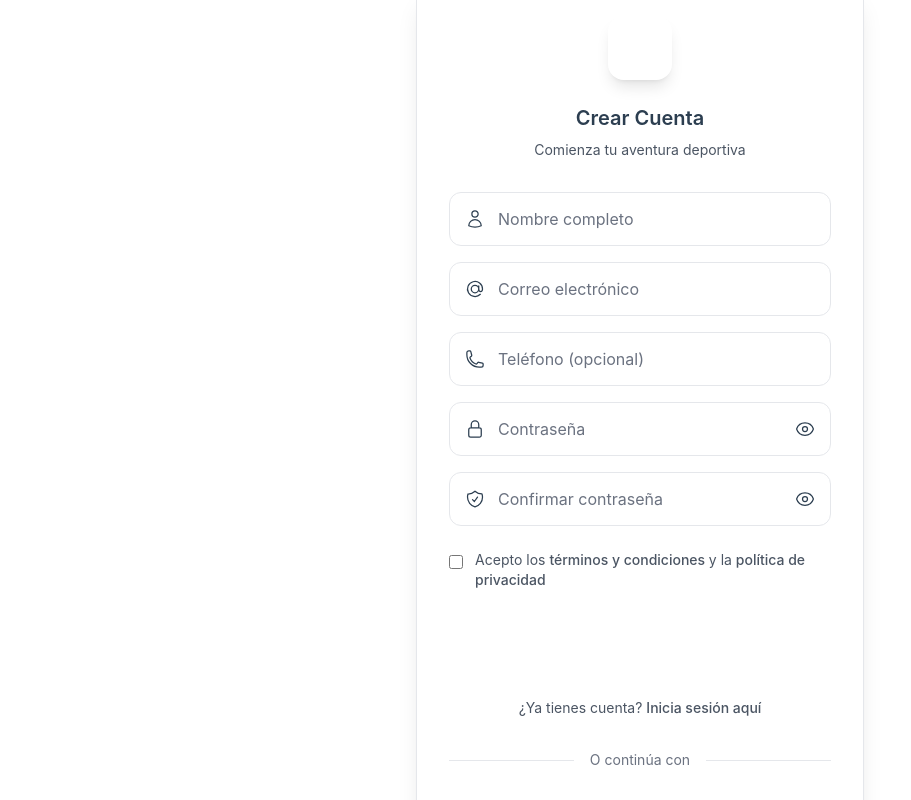
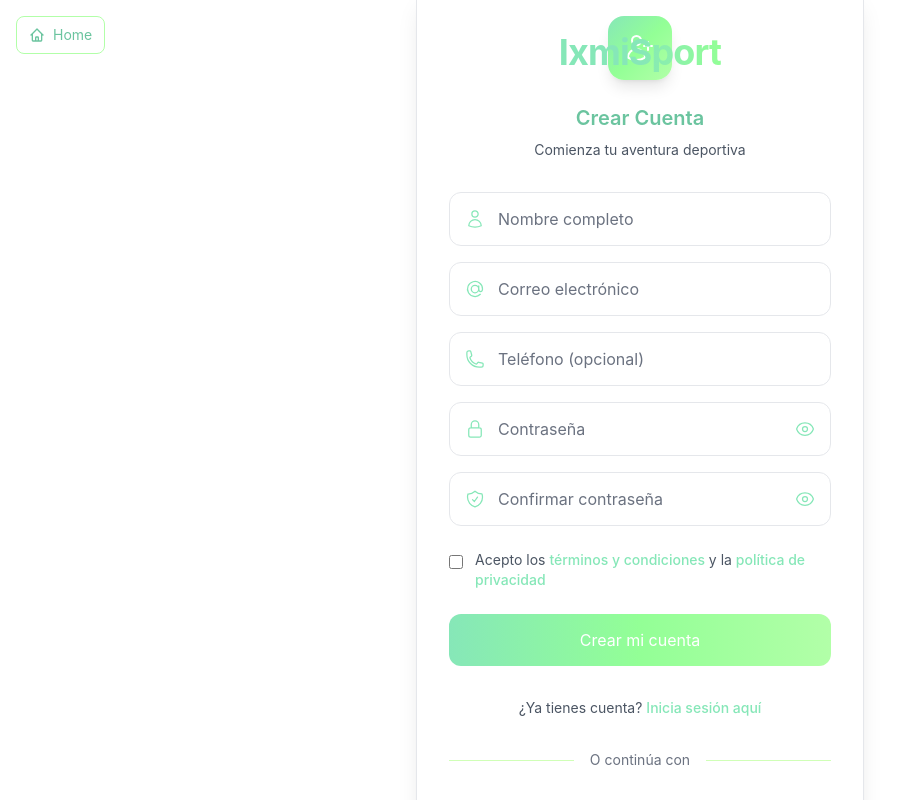
Before and after one commit to Haz117/Ixmisport, a Vue app: page /register in a window 1280 px wide. Shown: the whole page, without its empty margins (0-911 px from the left). Built offline with nearby package versions, Linux system fonts and the light colour scheme.

Commit message:
feat: Actualice estilos y enlaces en Register.vue

```diff
--- a/src/assets/base.css
+++ b/src/assets/base.css
@@ -21,6 +21,18 @@
   --vt-c-text-dark-2: rgba(235, 235, 235, 0.64);
 }
 
+/* IxmiSport green color palette */
+:root {
+  /* Nueva paleta de colores verde para IxmiSport */
+  --ixmi-50: #F2F5DE;    /* Color más claro para fondos sutiles */
+  --ixmi-100: #D0FFB7;   /* Color claro para fondos */
+  --ixmi-200: #B2FFA8;   /* Color medio-claro para bordes */
+  --ixmi-300: #93FF96;   /* Color medio para efectos */
+  --ixmi-400: #86E7B8;   /* Color principal para elementos interactivos */
+  --ixmi-500: #86E7B8;   /* Color principal (duplicado para compatibilidad) */
+  --ixmi-600: #6BC49F;   /* Color más oscuro para texto principal */
+}
+
 /* semantic color variables for this project */
 :root {
   --color-background: var(--vt-c-white);
@@ -36,6 +48,8 @@
   --section-gap: 160px;
 }
 
+/* Modo oscuro deshabilitado para IxmiSport */
+/*
 @media (prefers-color-scheme: dark) {
   :root {
     --color-background: var(--vt-c-black);
@@ -49,6 +63,7 @@
     --color-text: var(--vt-c-text-dark-2);
   }
 }
+*/
 
 *,
 *::before,
@@ -84,3 +99,45 @@
   -webkit-font-smoothing: antialiased;
   -moz-osx-font-smoothing: grayscale;
 }
+
+/* Clases utilitarias para colores IxmiSport */
+.bg-ixmi-50 { background-color: var(--ixmi-50); }
+.bg-ixmi-100 { background-color: var(--ixmi-100); }
+.bg-ixmi-200 { background-color: var(--ixmi-200); }
+.bg-ixmi-300 { background-color: var(--ixmi-300); }
+.bg-ixmi-400 { background-color: var(--ixmi-400); }
+.bg-ixmi-500 { background-color: var(--ixmi-500); }
+.bg-ixmi-600 { background-color: var(--ixmi-600); }
+
+.text-ixmi-50 { color: var(--ixmi-50); }
+.text-ixmi-100 { color: var(--ixmi-100); }
+.text-ixmi-200 { color: var(--ixmi-200); }
+.text-ixmi-300 { color: var(--ixmi-300); }
+.text-ixmi-400 { color: var(--ixmi-400); }
+.text-ixmi-500 { color: var(--ixmi-500); }
+.text-ixmi-600 { color: var(--ixmi-600); }
+
+.border-ixmi-50 { border-color: var(--ixmi-50); }
+.border-ixmi-100 { border-color: var(--ixmi-100); }
+.border-ixmi-200 { border-color: var(--ixmi-200); }
+.border-ixmi-300 { border-color: var(--ixmi-300); }
+.border-ixmi-400 { border-color: var(--ixmi-400); }
+.border-ixmi-500 { border-color: var(--ixmi-500); }
+.border-ixmi-600 { border-color: var(--ixmi-600); }
+
+/* Clases de gradientes para IxmiSport */
+.from-ixmi-500 { --tw-gradient-from: var(--ixmi-500); }
+.from-ixmi-400 { --tw-gradient-from: var(--ixmi-400); }
+.from-ixmi-300 { --tw-gradient-from: var(--ixmi-300); }
+.from-ixmi-200 { --tw-gradient-from: var(--ixmi-200); }
+
+.via-ixmi-500 { --tw-gradient-to: var(--ixmi-500); --tw-gradient-stops: var(--tw-gradient-from), var(--ixmi-500), var(--tw-gradient-to); }
+.via-ixmi-400 { --tw-gradient-to: var(--ixmi-400); --tw-gradient-stops: var(--tw-gradient-from), var(--ixmi-400), var(--tw-gradient-to); }
+.via-ixmi-300 { --tw-gradient-to: var(--ixmi-300); --tw-gradient-stops: var(--tw-gradient-from), var(--ixmi-300), var(--tw-gradient-to); }
+.via-ixmi-200 { --tw-gradient-to: var(--ixmi-200); --tw-gradient-stops: var(--tw-gradient-from), var(--ixmi-200), var(--tw-gradient-to); }
+
+.to-ixmi-500 { --tw-gradient-to: var(--ixmi-500); }
+.to-ixmi-400 { --tw-gradient-to: var(--ixmi-400); }
+.to-ixmi-300 { --tw-gradient-to: var(--ixmi-300); }
+.to-ixmi-200 { --tw-gradient-to: var(--ixmi-200); }
+.to-ixmi-100 { --tw-gradient-to: var(--ixmi-100); }
--- a/src/views/Login.vue
+++ b/src/views/Login.vue
@@ -1,5 +1,18 @@
 <template>
   <div class="min-h-screen min-w-full w-screen h-screen bg-gradient-to-br from-ixmi-50 via-white to-ixmi-100 flex items-center justify-center relative overflow-hidden">
+
+    <!-- Botón de regreso al Home en esquina superior izquierda -->
+    <div class="absolute top-4 left-4 z-30">
+      <router-link
+        to="/"
+        class="inline-flex items-center justify-center px-3 py-2 text-sm text-ixmi-600 bg-white/90 backdrop-blur-sm border border-ixmi-200 rounded-lg hover:bg-white hover:border-ixmi-300 transition-all duration-300 hover:shadow-md opacity-0 animate-elegant-fade-down animation-delay-100"
+      >
+        <svg class="w-4 h-4 mr-2" fill="none" stroke="currentColor" viewBox="0 0 24 24">
+          <path stroke-linecap="round" stroke-linejoin="round" stroke-width="2" d="M3 12l2-2m0 0l7-7 7 7M5 10v10a1 1 0 001 1h3m10-11l2 2m-2-2v10a1 1 0 01-1 1h-3m-6 0a1 1 0 001-1v-4a1 1 0 011-1h2a1 1 0 011 1v4a1 1 0 001 1m-6 0h6"></path>
+        </svg>
+        Home
+      </router-link>
+    </div>
 
     <!-- Título elegante y profesional en la parte superior -->
     <div class="absolute top-4 sm:top-6 left-1/2 transform -translate-x-1/2 z-20 px-4">
@@ -305,7 +318,7 @@
 input:focus {
   transform: translateY(-2px);
   box-shadow: 0 8px 20px rgba(134, 231, 184, 0.15);
-}
+}n
 
 /* Responsividad mejorada */
 @media (max-width: 640px) {
--- a/src/views/Register.vue
+++ b/src/views/Register.vue
@@ -1,20 +1,34 @@
 <template>
-  <div class="min-h-screen min-w-full w-screen h-screen bg-gradient-to-br from-ixmi-50 via-white to-ixmi-100 flex items-center justify-center relative overflow-hidden">
+  <div class="min-h-screen min-w-full w-screen h-screen bg-white flex items-center justify-center relative overflow-hidden">
+
+    <!-- Botón de regreso al Home en esquina superior izquierda -->
+    <div class="absolute top-4 left-4 z-30">
+      <router-link
+        to="/"
+        class="inline-flex items-center justify-center px-3 py-2 text-sm text-ixmi-600 bg-white/90 backdrop-blur-sm border border-ixmi-200 rounded-lg hover:bg-white hover:border-ixmi-300 transition-all duration-300 hover:shadow-md opacity-0 animate-elegant-fade-down animation-delay-100"
+      >
+        <svg class="w-4 h-4 mr-2" fill="none" stroke="currentColor" viewBox="0 0 24 24">
+          <path stroke-linecap="round" stroke-linejoin="round" stroke-width="2" d="M3 12l2-2m0 0l7-7 7 7M5 10v10a1 1 0 001 1h3m10-11l2 2m-2-2v10a1 1 0 01-1 1h-3m-6 0a1 1 0 001-1v-4a1 1 0 011-1h2a1 1 0 011 1v4a1 1 0 001 1m-6 0h6"></path>
+        </svg>
+        Home
+      </router-link>
+    </div>
+
     <!-- Título elegante en la parte superior -->
     <div class="absolute top-4 sm:top-6 md:top-8 left-1/2 transform -translate-x-1/2 z-20 px-4">
       <div class="text-center opacity-0 animate-elegant-fade-down animation-delay-200">
         <h1 class="text-2xl sm:text-3xl md:text-4xl font-bold bg-gradient-to-r from-ixmi-500 via-ixmi-400 to-ixmi-300 bg-clip-text text-transparent tracking-tight">
           IxmiSport
         </h1>
-        <div class="h-0.5 w-12 sm:w-14 md:w-16 bg-gradient-to-r from-ixmi-400 to-ixmi-300 mx-auto mt-1 sm:mt-2 rounded-full opacity-0 animate-elegant-expand animation-delay-600"></div>
+        <div class="h-0.5 w-12 sm:w-14 md:w-16 bg-gradient-to-r from-ixmi-300 to-ixmi-200 mx-auto mt-1 sm:mt-2 rounded-full opacity-0 animate-elegant-expand animation-delay-600"></div>
       </div>
     </div>
 
     <!-- Elementos decorativos de fondo con movimiento suave -->
     <div class="absolute inset-0">
-      <div class="absolute top-16 left-8 sm:left-16 w-48 h-48 sm:w-64 sm:h-64 md:w-72 md:h-72 bg-ixmi-200/25 rounded-full blur-3xl animate-elegant-float"></div>
-      <div class="absolute bottom-16 right-8 sm:right-16 w-64 h-64 sm:w-80 sm:h-80 md:w-96 md:h-96 bg-ixmi-300/15 rounded-full blur-3xl animate-elegant-float-delayed"></div>
-      <div class="absolute top-1/3 left-1/3 w-40 h-40 sm:w-48 sm:h-48 md:w-56 md:h-56 bg-ixmi-400/10 rounded-full blur-2xl animate-elegant-breathe"></div>
+      <div class="absolute top-16 left-8 sm:left-16 w-48 h-48 sm:w-64 sm:h-64 md:w-72 md:h-72 bg-ixmi-100/30 rounded-full blur-3xl animate-elegant-float"></div>
+      <div class="absolute bottom-16 right-8 sm:right-16 w-64 h-64 sm:w-80 sm:h-80 md:w-96 md:h-96 bg-ixmi-200/20 rounded-full blur-3xl animate-elegant-float-delayed"></div>
+      <div class="absolute top-1/3 left-1/3 w-40 h-40 sm:w-48 sm:h-48 md:w-56 md:h-56 bg-ixmi-300/15 rounded-full blur-2xl animate-elegant-breathe"></div>
     </div>
 
     <!-- Contenedor principal -->
@@ -24,7 +38,7 @@
         <!-- Header con entrada suave -->
         <div class="text-center mb-6 sm:mb-8">
           <div class="relative">
-            <div class="w-12 h-12 sm:w-14 sm:h-14 md:w-16 md:h-16 bg-gradient-to-br from-ixmi-500 via-ixmi-400 to-ixmi-300 rounded-xl sm:rounded-2xl mx-auto mb-4 sm:mb-6 flex items-center justify-center shadow-lg transform transition-all duration-500 hover:scale-105 hover:rotate-3 opacity-0 animate-elegant-icon animation-delay-800">
+            <div class="w-12 h-12 sm:w-14 sm:h-14 md:w-16 md:h-16 bg-gradient-to-br from-ixmi-400 via-ixmi-300 to-ixmi-200 rounded-xl sm:rounded-2xl mx-auto mb-4 sm:mb-6 flex items-center justify-center shadow-lg transform transition-all duration-500 hover:scale-105 hover:rotate-3 opacity-0 animate-elegant-icon animation-delay-800">
               <UserPlusIcon class="w-6 h-6 sm:w-7 sm:h-7 md:w-8 md:h-8 text-white" />
             </div>
           </div>
@@ -139,16 +153,16 @@
               type="checkbox"
               id="terms"
               v-model="formData.acceptTerms"
-              class="mt-0.5 sm:mt-1 w-4 h-4 text-ixmi-400 border border-ixmi-300 rounded focus:ring-ixmi-400 focus:ring-2 transition-all duration-300 hover:scale-105"
+              class="mt-0.5 sm:mt-1 w-4 h-4 text-ixmi-300 border border-ixmi-200 rounded focus:ring-ixmi-300 focus:ring-2 transition-all duration-300 hover:scale-105"
               required
             />
             <label for="terms" class="text-xs sm:text-sm text-gray-600 leading-relaxed">
               Acepto los
-              <a href="#" class="text-ixmi-500 hover:text-ixmi-400 font-medium transition-colors duration-300 hover:underline">
+              <a href="#" class="text-ixmi-400 hover:text-ixmi-300 font-medium transition-colors duration-300 hover:underline">
                 términos y condiciones
               </a>
               y la
-              <a href="#" class="text-ixmi-500 hover:text-ixmi-400 font-medium transition-colors duration-300 hover:underline">
+              <a href="#" class="text-ixmi-400 hover:text-ixmi-300 font-medium transition-colors duration-300 hover:underline">
                 política de privacidad
               </a>
             </label>
@@ -159,7 +173,7 @@
             <button
               type="submit"
               :disabled="isLoading"
-              class="w-full bg-gradient-to-r from-ixmi-500 via-ixmi-400 to-ixmi-300 text-white py-2.5 sm:py-3.5 rounded-lg sm:rounded-xl font-medium text-sm sm:text-base transition-all duration-300 hover:shadow-lg hover:-translate-y-0.5 disabled:opacity-70 disabled:cursor-not-allowed disabled:transform-none hover:from-ixmi-400 hover:via-ixmi-300 hover:to-ixmi-200"
+              class="w-full bg-gradient-to-r from-ixmi-400 via-ixmi-300 to-ixmi-200 text-white py-2.5 sm:py-3.5 rounded-lg sm:rounded-xl font-medium text-sm sm:text-base transition-all duration-300 hover:shadow-lg hover:-translate-y-0.5 disabled:opacity-70 disabled:cursor-not-allowed disabled:transform-none hover:from-ixmi-300 hover:via-ixmi-200 hover:to-ixmi-100"
             >
               <span v-if="isLoading" class="flex items-center justify-center">
                 <div class="w-4 h-4 sm:w-5 sm:h-5 mr-2 border-2 border-white/30 border-t-white rounded-full animate-spin"></div>
@@ -176,7 +190,7 @@
             ¿Ya tienes cuenta?
             <router-link
               to="/login"
-              class="text-ixmi-500 hover:text-ixmi-400 font-medium transition-colors duration-300 hover:underline"
+              class="text-ixmi-400 hover:text-ixmi-300 font-medium transition-colors duration-300 hover:underline"
             >
               Inicia sesión aquí
             </router-link>
@@ -184,9 +198,9 @@
         </div>
 
         <!-- Separador elegante -->
-        <div class="relative my-6 sm:my-8 opacity-0 animate-elegant-slide-up animation-delay-2000">
+        <div class="relative my-6 sm:my-8 opacity-0 animate-elegant-slide-up animation-delay-2100">
           <div class="absolute inset-0 flex items-center">
-            <div class="w-full border-t border-ixmi-200/60"></div>
+            <div class="w-full border-t border-ixmi-100"></div>
           </div>
           <div class="relative flex justify-center text-xs sm:text-sm">
             <span class="px-3 sm:px-4 bg-white text-gray-500">O continúa con</span>
@@ -194,10 +208,10 @@
         </div>
 
         <!-- Botones sociales con entrada escalonada -->
-        <div class="grid grid-cols-2 gap-2 sm:gap-3 opacity-0 animate-elegant-slide-up animation-delay-2100">
+        <div class="grid grid-cols-2 gap-2 sm:gap-3 opacity-0 animate-elegant-slide-up animation-delay-2200">
           <button
             @click="handleSocialLogin('Google')"
-            class="flex items-center justify-center px-2 sm:px-4 py-2 sm:py-3 border border-ixmi-200/60 rounded-lg sm:rounded-xl hover:bg-ixmi-50/50 transition-all duration-300 hover:border-ixmi-300 hover:shadow-sm group"
+            class="flex items-center justify-center px-2 sm:px-4 py-2 sm:py-3 border border-ixmi-200 rounded-lg sm:rounded-xl hover:bg-ixmi-50 transition-all duration-300 hover:border-ixmi-300 hover:shadow-sm group"
           >
             <svg class="w-4 h-4 sm:w-5 sm:h-5 mr-1 sm:mr-2 transition-transform duration-300 group-hover:scale-105" viewBox="0 0 24 24">
               <path fill="#4285F4" d="M22.56 12.25c0-.78-.07-1.53-.2-2.25H12v4.26h5.92c-.26 1.37-1.04 2.53-2.21 3.31v2.77h3.57c2.08-1.92 3.28-4.74 3.28-8.09z"/>
@@ -210,7 +224,7 @@
 
           <button
             @click="handleSocialLogin('Facebook')"
-            class="flex items-center justify-center px-2 sm:px-4 py-2 sm:py-3 border border-ixmi-200/60 rounded-lg sm:rounded-xl hover:bg-ixmi-50/50 transition-all duration-300 hover:border-ixmi-300 hover:shadow-sm group"
+            class="flex items-center justify-center px-2 sm:px-4 py-2 sm:py-3 border border-ixmi-200 rounded-lg sm:rounded-xl hover:bg-ixmi-50 transition-all duration-300 hover:border-ixmi-300 hover:shadow-sm group"
           >
             <svg class="w-4 h-4 sm:w-5 sm:h-5 mr-1 sm:mr-2 transition-transform duration-300 group-hover:scale-105" fill="#1877F2" viewBox="0 0 24 24">
               <path d="M24 12.073c0-6.627-5.373-12-12-12s-12 5.373-12 12c0 5.99 4.388 10.954 10.125 11.854v-8.385H7.078v-3.47h3.047V9.43c0-3.007 1.792-4.669 4.533-4.669 1.312 0 2.686.235 2.686.235v2.953H15.83c-1.491 0-1.956.925-1.956 1.874v2.25h3.328l-.532 3.47h-2.796v8.385C19.612 23.027 24 18.062 24 12.073z"/>
@@ -562,24 +576,24 @@
 
 input:focus {
   transform: translateY(-2px);
-  box-shadow: 0 8px 20px rgba(6, 182, 212, 0.15);
+  box-shadow: 0 8px 20px rgba(134, 231, 184, 0.15);
 }
 
 button:hover {
   transform: translateY(-2px);
-  box-shadow: 0 8px 25px rgba(6, 182, 212, 0.25);
+  box-shadow: 0 8px 25px rgba(134, 231, 184, 0.25);
 }
 
 /* Efectos de checkbox */
 input[type="checkbox"]:checked {
-  background-color: #0891b2;
-  border-color: #0891b2;
+  background-color: var(--ixmi-400);
+  border-color: var(--ixmi-400);
   transform: scale(1.05);
 }
 
 input[type="checkbox"]:hover {
   transform: scale(1.05);
-  border-color: #0891b2;
+  border-color: var(--ixmi-300);
 }
 
 /* Responsividad mejorada */
```
